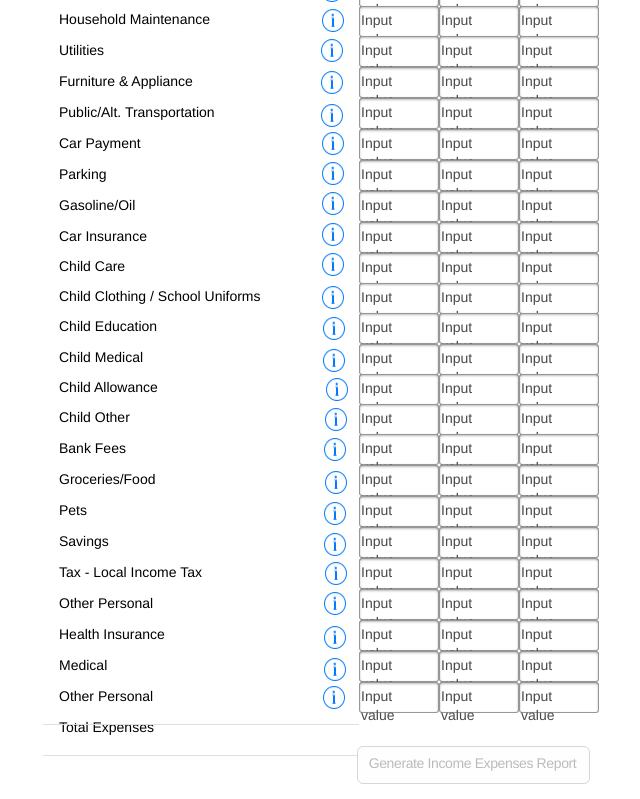
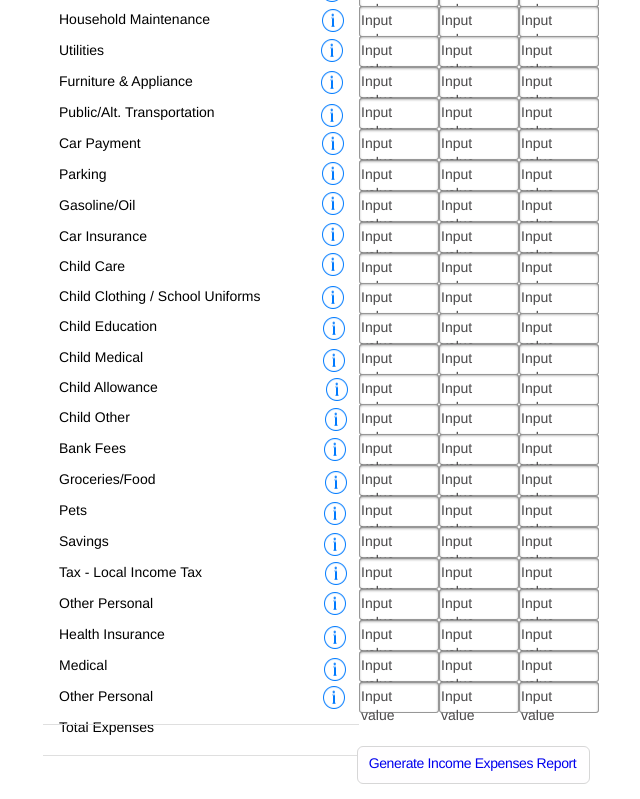
Before and after one commit to brianzhan/brianzhan.github.io, a plain HTML site: page p2/homepagecopy2.html in a window 1280 px wide. Shown: the part 983-1782 px from the top of the page, without its empty margins (295-935 px from the left). Drawn offline with Linux system fonts and the light colour scheme.

Commit message:
adding excel

```diff
--- a/p2/homepagecopy2.html
+++ b/p2/homepagecopy2.html
@@ -3104,7 +3104,7 @@
                             </input>
                         </div>
                         <div class="button-label">
-                            Generate Income Expenses Report
+                            <a href="https://drive.google.com/file/d/1xV3mU9UV215hAuhqvBHFwC-6Ou-o3qU3/view?usp=sharing ">Generate Income Expenses Report</a>
                         </div>
                     </input>
                 </div>
```
